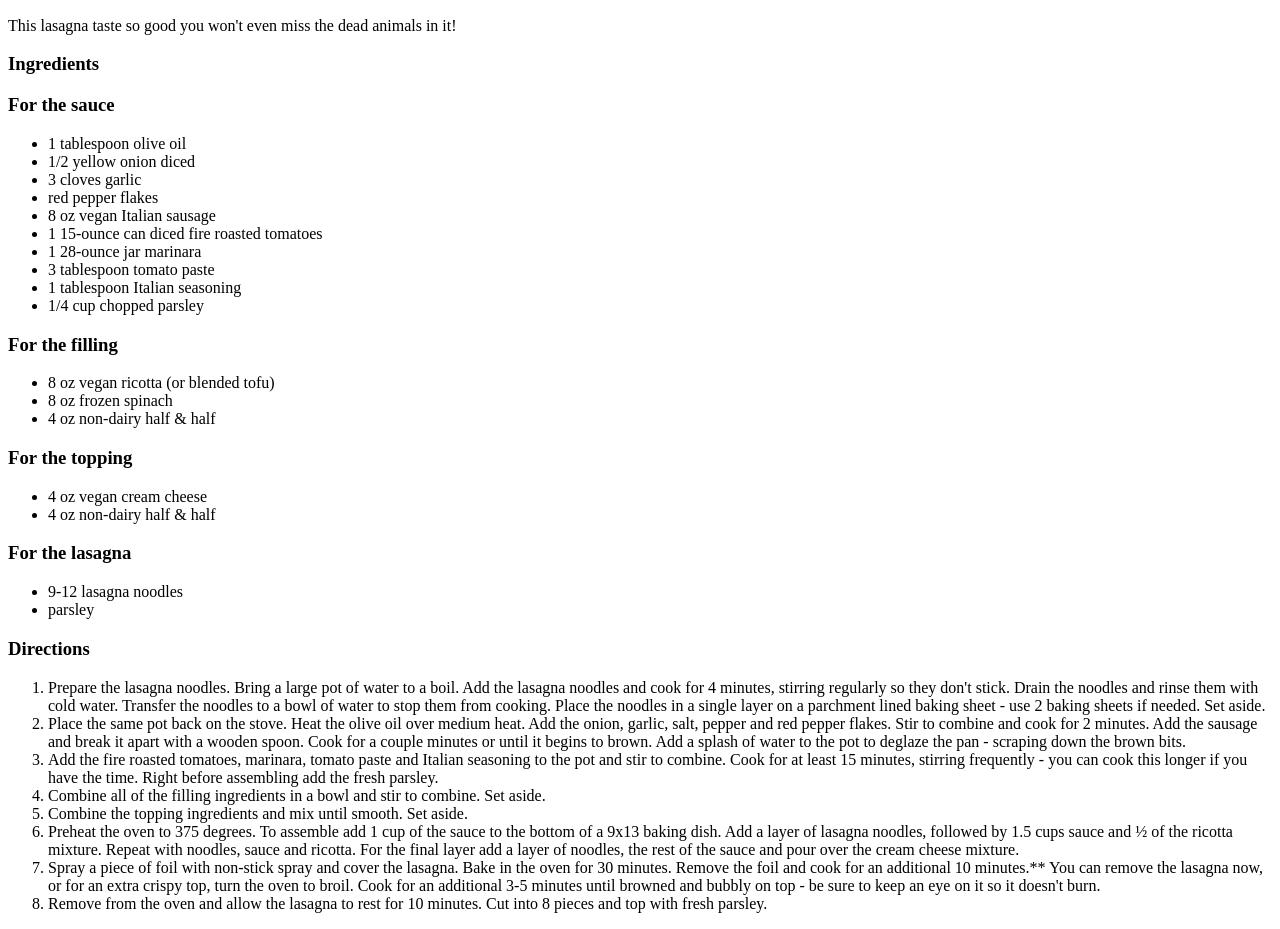
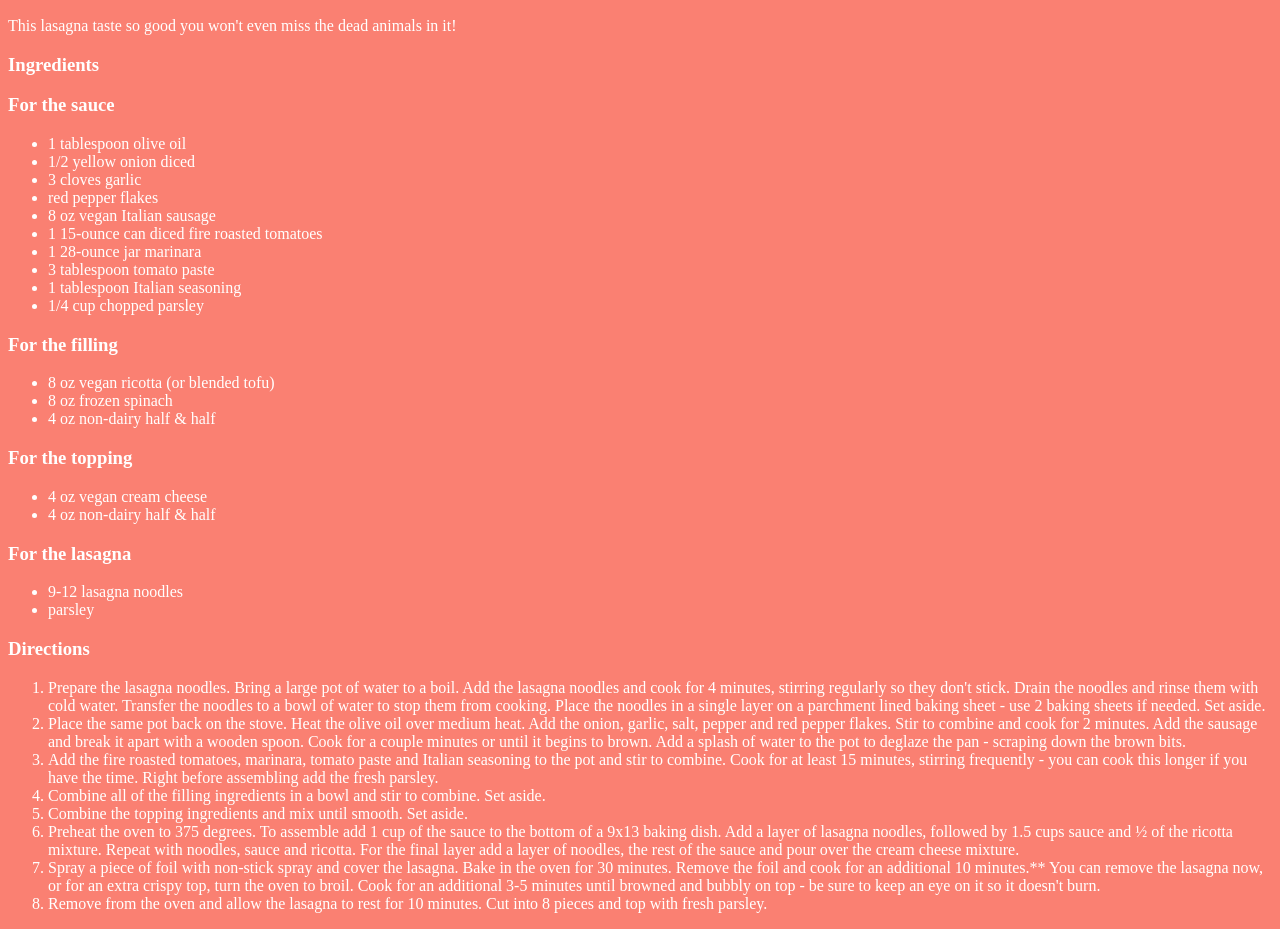
Before and after one commit to S-coder-pixel/odin-recipes, a plain HTML site: page recipes/vegan-lasagna.html in a window 1280 px wide. Shown: the part 383-1312 px from the top of the page. Drawn offline with Linux system fonts and the light colour scheme.

Commit message:
changed text and list text to white

```diff
--- a/recipes/vegan-lasagna.html
+++ b/recipes/vegan-lasagna.html
@@ -2,17 +2,17 @@
 <html lang="en">
 <head>
     <meta charset="UTF-8">
-    <link rel="stylesheet" href="style.css">
+    <link rel="stylesheet" href="../style.css">
     <title>Vegan Lasagna</title>
 </head>
 <body>
     <h1>Vegan Lasagna</h1>
-    <img src="images/vegan-lasagna-5.jpg" alt="a delicious bowl of peanut butter noddles" width="200">
+    <img class="image" src="images/vegan-lasagna-5.jpg" alt="a delicious bowl of peanut butter noddles" width="200">
     <p>This lasagna taste so good you won't even miss the dead animals in it!</p>
     <h3>Ingredients</h3>
     <p></p>
     <h3>For the sauce</h3>
-    <ul>
+    <ul class="list">
         <li>1 tablespoon olive oil</li>
         <li>1/2 yellow onion diced</li>
         <li>3 cloves garlic</li>
@@ -25,24 +25,24 @@
         <li>1/4 cup chopped parsley</li>
     </ul>
     <h3>For the filling</h3>
-    <ul>
+    <ul class="list">
         <li>8 oz vegan ricotta &#40;or blended tofu&#41;</li>
         <li>8 oz frozen spinach</li>
         <li>4 oz non-dairy half & half</li>
     </ul>
     <h3>For the topping</h3>
-    <ul>
+    <ul class="list">
         <li>4 oz vegan cream cheese</li>
         <li>4 oz non-dairy half & half</li>
     </ul>
     <h3>For the lasagna</h3>
-    <ul>
+    <ul class="list">
         <li>9-12 lasagna noodles</li>
         <li>parsley</li>
     </ul>
     <p></p>
     <h3>Directions</h3>
-    <ol>
+    <ol class="list">
         <li>Prepare the lasagna noodles. Bring a large pot of water to a boil. Add the lasagna noodles and cook for 4 minutes, stirring regularly so they don't stick. Drain the noodles and rinse them with cold water. Transfer the noodles to a bowl of water to stop them from cooking. Place the noodles in a single layer on a parchment lined baking sheet - use 2 baking sheets if needed. Set aside.</li>
         <li>Place the same pot back on the stove. Heat the olive oil over medium heat. Add the onion, garlic, salt, pepper and red pepper flakes. Stir to combine and cook for 2 minutes. Add the sausage and break it apart with a wooden spoon. Cook for a couple minutes or until it begins to brown. Add a splash of water to the pot to deglaze the pan - scraping down the brown bits.</li>
         <li>Add the fire roasted tomatoes, marinara, tomato paste and Italian seasoning to the pot and stir to combine. Cook for at least 15 minutes, stirring frequently - you can cook this longer if you have the time. Right before assembling add the fresh parsley.</li>
--- /dev/null
+++ b/style.css
@@ -0,0 +1,12 @@
+body {background-color: salmon;}
+.header, .list {
+    background-color: salmon;
+    color: white;
+    font: 800;
+}
+p, .list, h3 {color: white;}
+
+h1 {text-align: center;
+    color: white;}
+
+.image {width: auto; height: 300px;}
```
Also changed, not shown: index.html (+0 -1 lines), recipes/peanut-butter-noddles.html (+3 -3 lines).
